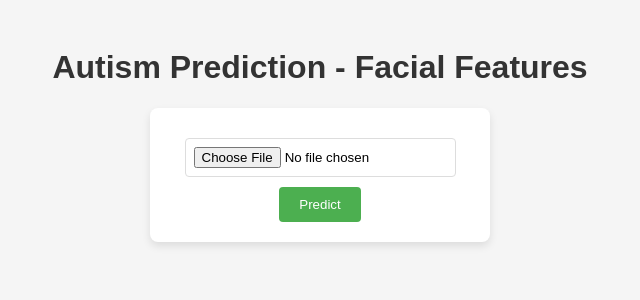
After one commit to prajwal-charizardX/asd-multimodal, a Flask app: page /static/templates/facial.html in a window 1280 px wide. The commit adds this page. Shown: the top 300 px of the page, without its empty margins (320-960 px from the left). Run offline with Flask 3, Linux system fonts and the light colour scheme.

Commit message:
new file:   __pycache__/app.cpython-312.pyc 	modified:   app.py 	new file:   static/templates/facial.html 	new file:   static/templates/fmri.html 	new file:   static/templates/gene.html 	new file:   static/templates/index.html 	renamed:    uploads/WhatsApp-Image-2023-04-02-at-9.43.26-AM.jpg -> static/uploads/WhatsApp-Image-2023-04-02-at-9.43.26-AM.jpg 	renamed:    templates/result.html -> templates/result-facial.html

```diff
--- a/app.py
+++ b/app.py
@@ -33,7 +33,7 @@ def predict():
     result = "Not Autistic" if prediction > 0.015 else "Autistic"
 
     # Render the prediction result along with the image
-    return render_template('result.html', image_path=img_path, prediction=result)
+    return render_template('result-facial.html', image_path=img_path, prediction=result)
 
 if __name__ == '__main__':
     app.run(debug=True)
--- /dev/null
+++ b/static/templates/facial.html
@@ -0,0 +1,59 @@
+<!DOCTYPE html>
+<html lang="en">
+<head>
+    <meta charset="UTF-8">
+    <meta name="viewport" content="width=device-width, initial-scale=1.0">
+    <title>Autism Prediction</title>
+    <style>
+        body {
+            font-family: Arial, sans-serif;
+            background-color: #f5f5f5;
+            display: flex;
+            flex-direction: column;
+            align-items: center;
+            padding: 20px;
+        }
+
+        h1 {
+            color: #333;
+        }
+
+        form {
+            background-color: #fff;
+            padding: 20px;
+            border-radius: 8px;
+            box-shadow: 0 4px 8px rgba(0, 0, 0, 0.1);
+            width: 300px;
+            text-align: center;
+        }
+
+        input[type="file"] {
+            margin: 10px 0;
+            padding: 8px;
+            border: 1px solid #ddd;
+            border-radius: 4px;
+        }
+
+        input[type="submit"] {
+            background-color: #4CAF50;
+            color: white;
+            padding: 10px 20px;
+            border: none;
+            border-radius: 4px;
+            cursor: pointer;
+            transition: background-color 0.3s ease;
+        }
+
+        input[type="submit"]:hover {
+            background-color: #45a049;
+        }
+    </style>
+</head>
+<body>
+    <h1>Autism Prediction - Facial Features</h1>
+    <form action="/predict" method="post" enctype="multipart/form-data">
+        <input type="file" name="image" accept="image/*" required>
+        <input type="submit" value="Predict">
+    </form>
+</body>
+</html>
--- a/templates/result.html
+++ b/templates/result-facial.html
@@ -53,9 +53,9 @@
     <h1>Autism Prediction for Facial Features</h1>
     <div class="result-container">
         <h2>Prediction Result</h2>
-        <!-- <div class="image-container">
-            <img src="{{ url_for('static', filename='/workspaces/asd-multimodal/uploads/WhatsApp-Image-2023-04-02-at-9.43.26-AM.jpg') }}" alt="Uploaded Image">
-        </div> -->
+        <div class="image-container">
+            <img src="{{ url_for('static', filename='uploads/WhatsApp-Image-2023-04-02-at-9.43.26-AM.jpg') }}" alt="Uploaded Image">
+        </div>
         <div class="prediction-result">
             <h3>Prediction: {{ prediction }}</h3>
         </div>
```
Also changed, not shown: static/templates/fmri.html (added, +11 -0 lines), static/templates/index.html (added, +32 -0 lines), static/templates/gene.html (added), static/uploads/WhatsApp-Image-2023-04-02-at-9.43.26-AM.jpg (renamed from uploads/WhatsApp-Image-2023-04-02-at-9.43.26-AM.jpg).
